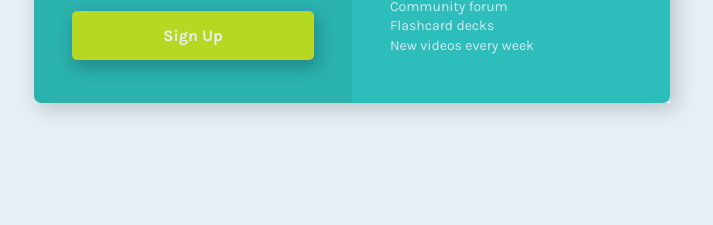
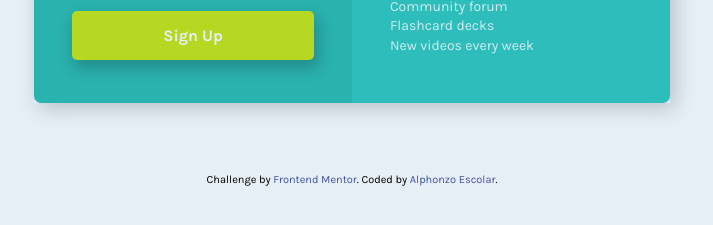
Before and after one commit to phonzdev/fem-single-price-grid, a plain HTML site: page index.html in a window 1280 px wide. Shown: the part 543-768 px from the top of the page, without its empty margins (288-1001 px from the left). Drawn offline with Linux system fonts and the light colour scheme.

Commit message:
Add footer

```diff
--- a/index.html
+++ b/index.html
@@ -4,7 +4,6 @@
     <meta charset="UTF-8" />
     <meta name="viewport" content="width=device-width, initial-scale=1.0" />
     <!-- displays site properly based on user's device -->
-
     <link
       rel="icon"
       type="image/png"
@@ -17,12 +16,6 @@
     />
     <link rel="stylesheet" href="css/main.css" />
     <title>Frontend Mentor | Single Price Grid Component</title>
-
-    <!-- Feel free to remove these styles or customise in your own stylesheet 👍 -->
-    <!-- <style>
-    .attribution { font-size: 11px; text-align: center; }
-    .attribution a { color: hsl(228, 45%, 44%); }
-  </style> -->
   </head>
   <body>
     <main class="wrapper">
@@ -59,11 +52,13 @@
         </section>
       </div>
     </main>
-    <!-- <footer>
-    <p class="attribution">
-      Challenge by <a href="https://www.frontendmentor.io?ref=challenge" target="_blank">Frontend Mentor</a>.
-      Coded by <a href="#">Your Name Here</a>.
-    </p>
-  </footer> -->
+    <footer>
+      <p class="attribution">
+        Challenge by
+        <a href="https://www.frontendmentor.io?ref=challenge" target="_blank"
+          >Frontend Mentor</a
+        >. Coded by <a href="#">Alphonzo Escolar</a>.
+      </p>
+    </footer>
   </body>
 </html>
--- a/scss/_styles.scss
+++ b/scss/_styles.scss
@@ -101,3 +101,12 @@ ul {
     }
   }
 }
+
+.attribution {
+  font-size: 11px;
+  text-align: center;
+
+  a {
+    color: hsl(228, 45%, 44%);
+  }
+}
```
Also changed, not shown: css/main.css.
